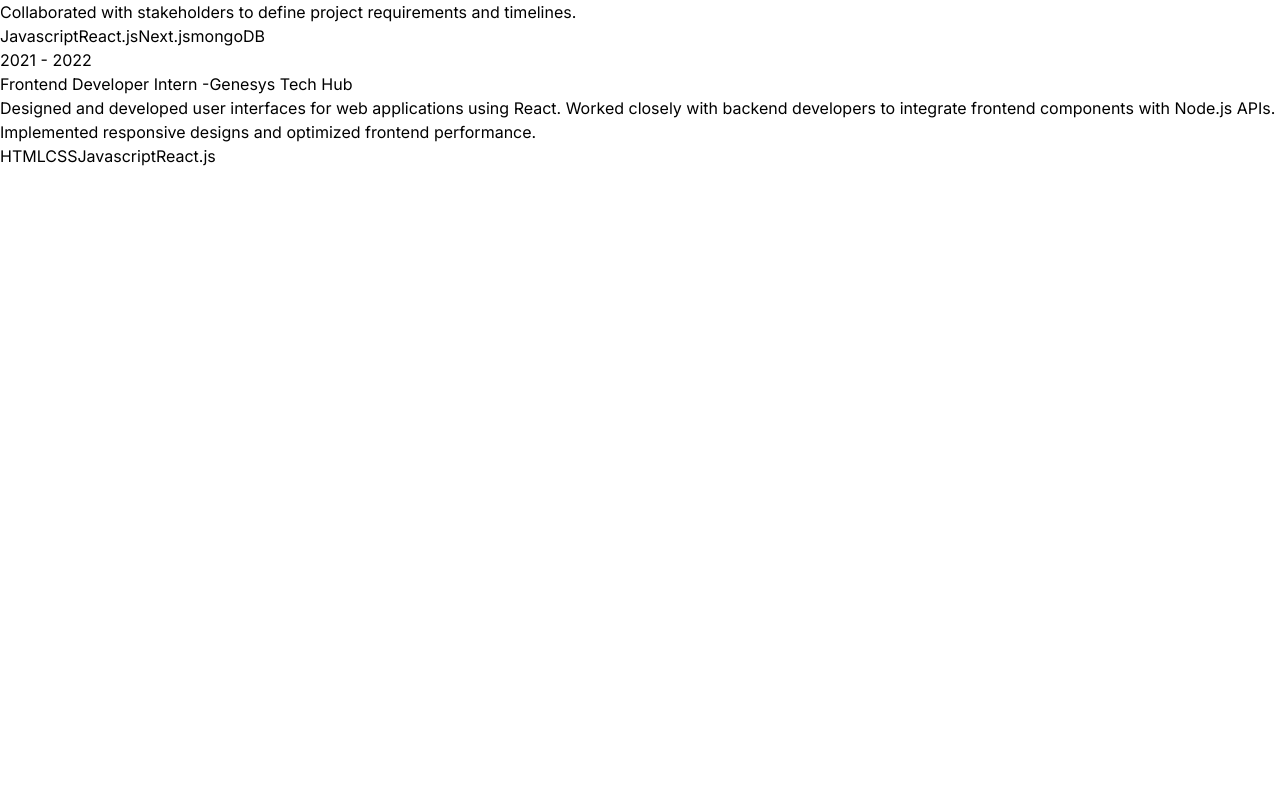
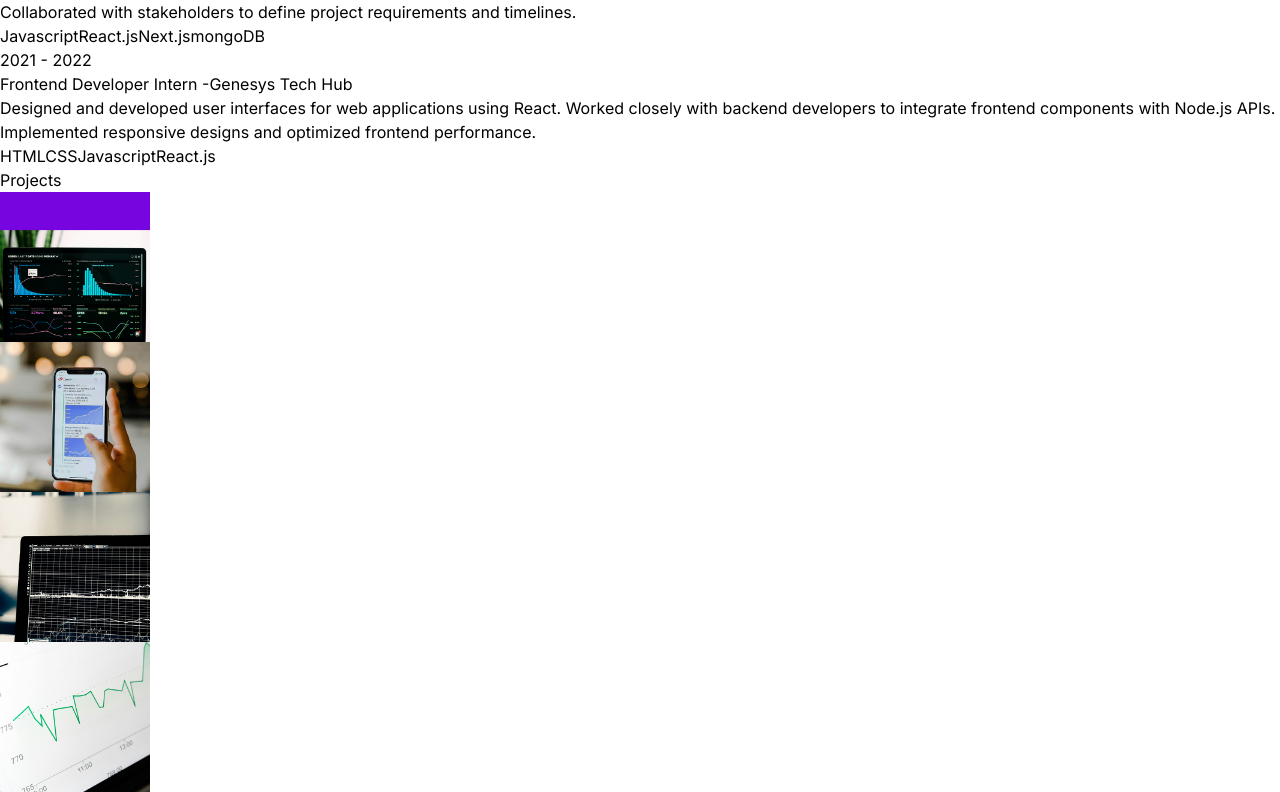
Before and after one commit to Nwaforce/Portfolio, a React (Vite) app: page / in a window 1280 px wide. Shown: the part 1639-2431 px from the top of the page. Before the commit the page ends 1807 px from the top, so only its background shows below. Built offline with nearby package versions, Linux system fonts and the light colour scheme.

Commit message:
project.image

```diff
--- a/src/App.jsx
+++ b/src/App.jsx
@@ -3,7 +3,7 @@
 import About from "./components/About";
 import Technologies from "./Technologies";
 import Experience from "./Experience";
-// import Project from "./components/Project";
+import Project from "./components/Project";
 const App = () => {
   return (
     <div className="overflow-x-hidden text-neutral-300 antialiased selection:bg-cyan-300 selection:text-cyan-900">
@@ -20,7 +20,7 @@
         <About />
         <Technologies />
         <Experience />
-        {/* <Project /> */}
+        <Project />
       </div>
     </div>
   );
--- a/src/components/Project.jsx
+++ b/src/components/Project.jsx
@@ -1,6 +1,6 @@
 import React from 'react'
 import {PROJECTS} from "../constants"
-import { div } from 'framer-motion/client'
+// import { div } from 'framer-motion/client'
 const Project = () => {
   return (
     <div className='border-b border-neutral-900 pb-4'>
@@ -9,9 +9,13 @@
         {PROJECTS.map((project, index) => (
         <div key={index} className='mb-8 flex flex-wrap lg:justify-center'>
           <div className='w-full lg:w-1/4'>
-          <img src={Project.images} alt={Project.title} /></div>
+          <img src={project.image}
+          width={150}
+          height={150}
+          alt={Project.title}
+          className='mb-6' /></div>
           </div>
-        )}
+        ))}
       </div>
     </div>
   )
```
